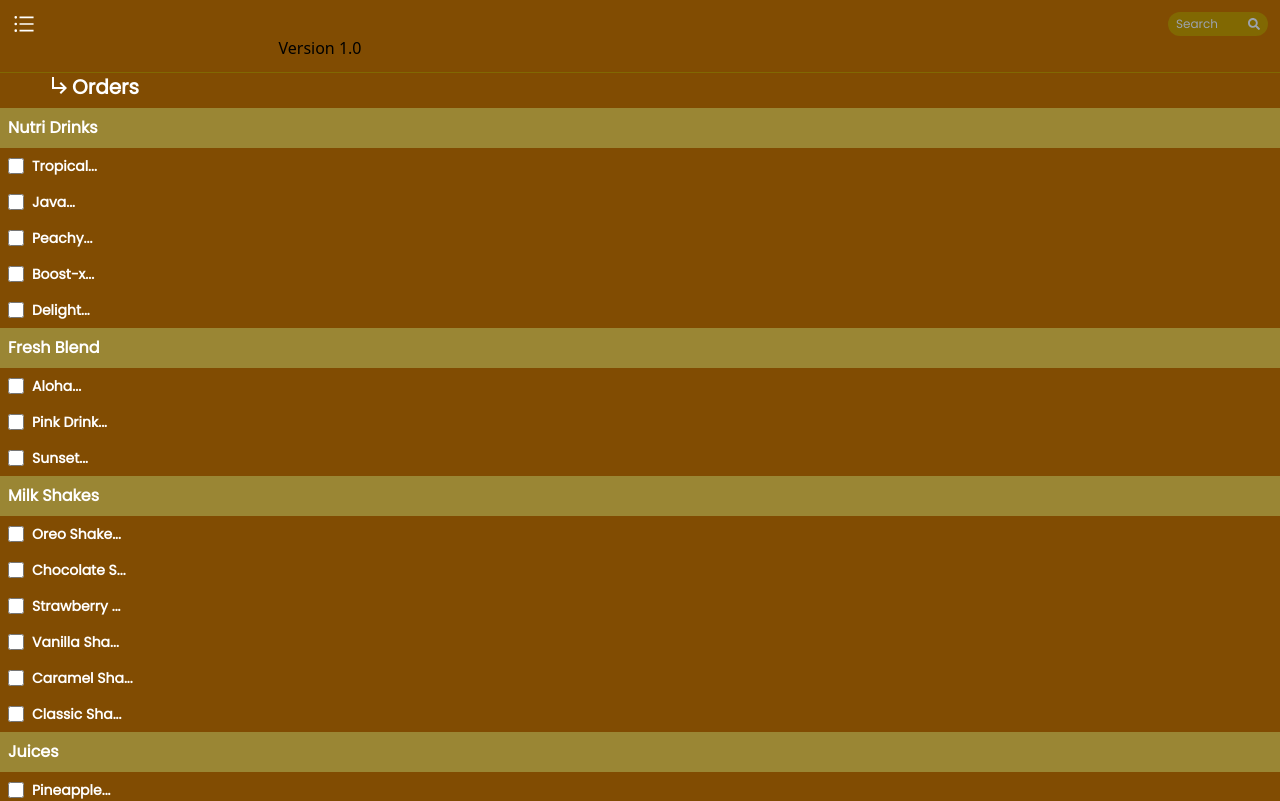
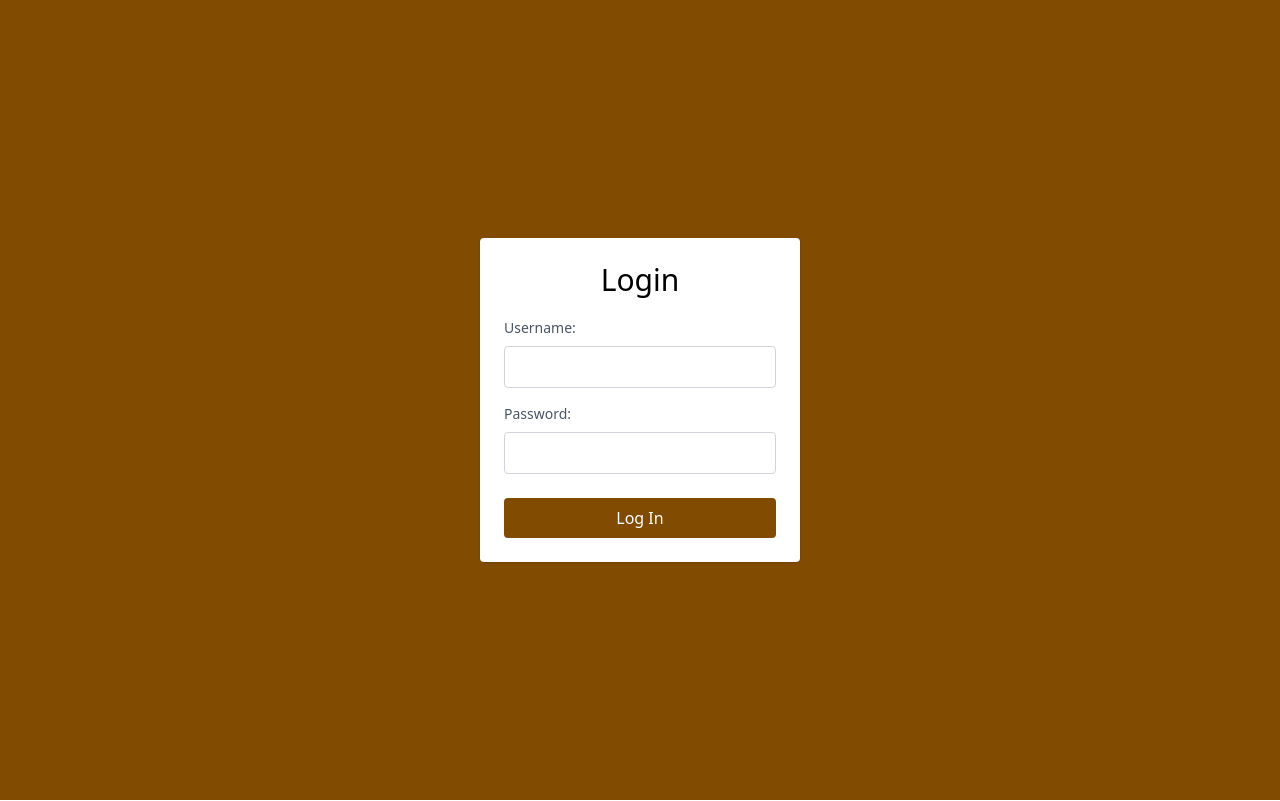
Before and after one commit to nowyouseeme1234/creamnbeans_repo, a React (Vite) app in the folder CnBs/: page / in a window 1280 px wide. Shown: the top 801 px of the page. Built offline with nearby package versions, Linux system fonts and the light colour scheme.

Commit message:
added a not so working login page

```diff
--- a/CnBs/src/App.jsx
+++ b/CnBs/src/App.jsx
@@ -2,6 +2,7 @@ import React from 'react'
 import { BrowserRouter, Routes, Route } from 'react-router-dom'
 import Orders from './components/Orders/Orders'
 import History from './components/History/History'
+import Login from './components/Login/Login'
 
 
 const App = () => {
@@ -9,7 +10,7 @@ const App = () => {
     <div>
       <BrowserRouter>
       <Routes>
-        <Route index element={<Orders/>}></Route>
+        <Route index element={<Login/>}></Route>
         <Route path='/orders' element={<Orders/>}></Route>
         <Route path='/history' element={<History/>}></Route>
         </Routes>
--- /dev/null
+++ b/CnBs/src/components/Login/Login.jsx
@@ -0,0 +1,79 @@
+import React, { useState } from 'react';
+import axios from 'axios';
+import { useNavigate } from 'react-router-dom';
+
+const Login = () => {
+  const [username, setUsername] = useState('');
+  const [password, setPassword] = useState('');
+  const [error, setError] = useState('')
+  const navigate = useNavigate();
+
+  const handleUsernameChange = (e) => {
+    setUsername(e.target.value);
+  };
+
+  const handlePasswordChange = (e) => {
+    setPassword(e.target.value);
+  };
+
+  const handleSubmit = (e) => {
+    e.preventDefault();
+    axios.post("https://creamnbeans-repo-server.vercel.app/login", {username, password}).then(result=>{
+        if(result.data.Status){
+            navigate("/orders")
+        }
+        else{
+            setError(`${result.data.Result}`)
+        }
+
+    }).catch( error =>{
+        console.log(error)
+        setError("An error occurred during login.");
+    })
+  };
+
+  return (
+    <div className="flex justify-center items-center h-screen bg-primary">
+      <div className="w-80 p-6 bg-white rounded shadow">
+        <h2 className="text-3xl mb-4 text-center">Login</h2>
+        <div className='text-red-500 my-5'>{error}</div>
+        <form onSubmit={handleSubmit}>
+          <div className="mb-4">
+            <label htmlFor="username" className="block mb-2 text-sm font-medium text-gray-600">Username:</label>
+            <input
+              type="text"
+              id="username"
+              name="username"
+              value={username}
+              onChange={handleUsernameChange}
+              className="w-full p-2 border border-gray-300 rounded focus:outline-none"
+              required
+            />
+          </div>
+          <div className="mb-6">
+            <label htmlFor="password" className="block mb-2 text-sm font-medium text-gray-600">Password:</label>
+            <input
+              type="password"
+              id="password"
+              name="password"
+              value={password}
+              onChange={handlePasswordChange}
+              className="w-full p-2 border border-gray-300 rounded focus:outline-none"
+              required
+            />
+          </div>
+          <div className="text-center">
+            <button
+              type="submit"
+              className="w-full py-2 px-4 bg-primary text-white rounded hover:shadow-lg"
+            >
+              Log In
+            </button>
+          </div>
+        </form>
+      </div>
+    </div>
+  );
+};
+
+export default Login;
--- a/CnBs/src/components/Menu/Menu.jsx
+++ b/CnBs/src/components/Menu/Menu.jsx
@@ -204,6 +204,8 @@ const menuList = [
 
 const Menu = () => {
     let totalPrice = 0;
+    let p = 0;
+    let q = 0;
     const [values, setValues] = useState({
         orders: {},
         totalQuantity: 0,
@@ -272,6 +274,14 @@ const Menu = () => {
             toGo: itemDetails.toGo,
             rivo: itemDetails.rivo,
         }));
+        if (ordersToSend.length > 0)
+            {
+                console.log(ordersToSend[0].quantity ?? 0)
+        p = ordersToSend[0].price ??0;
+        q = ordersToSend[0].quantity ?? 0;
+            }
+
+        if (p > 0 && q > 0) {
             axios.post('https://creamnbeans-repo-server.vercel.app/order', ordersToSend).then((result) => {
                 console.log(result.data);
                 // Reset the values after successful submission
@@ -280,6 +290,9 @@ const Menu = () => {
                     totalQuantity: 0,
                 });
             }).catch((err) => console.log(err));
+            alert(`Order recorded successfully`)
+        }
+        else alert(`NOTHING TO CONFIRM!`)
     };
     const handleCheckBtn = () => {
         setIsModalOpen(true)
```
Also changed, not shown: 2 other files (tests, documents, lock files or other folders). Lines whose indentation alone changed are shown as unchanged.
